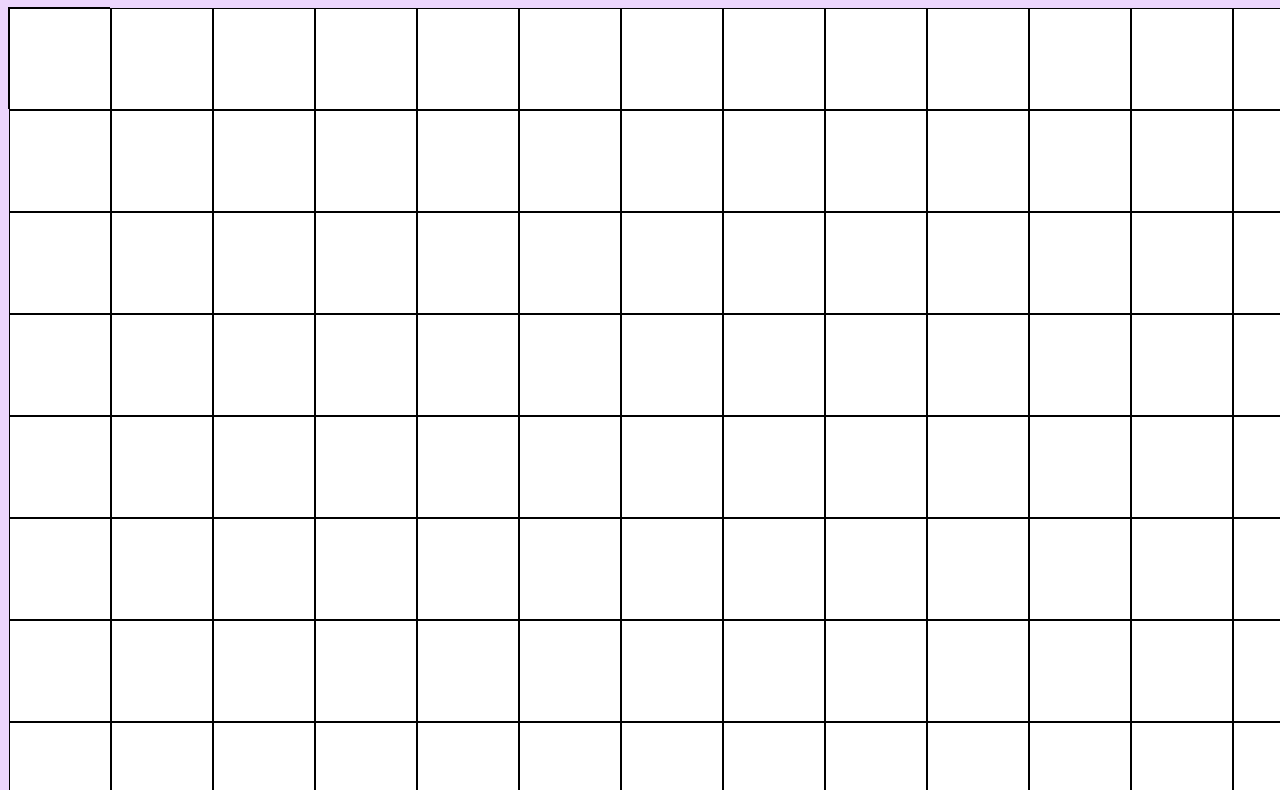
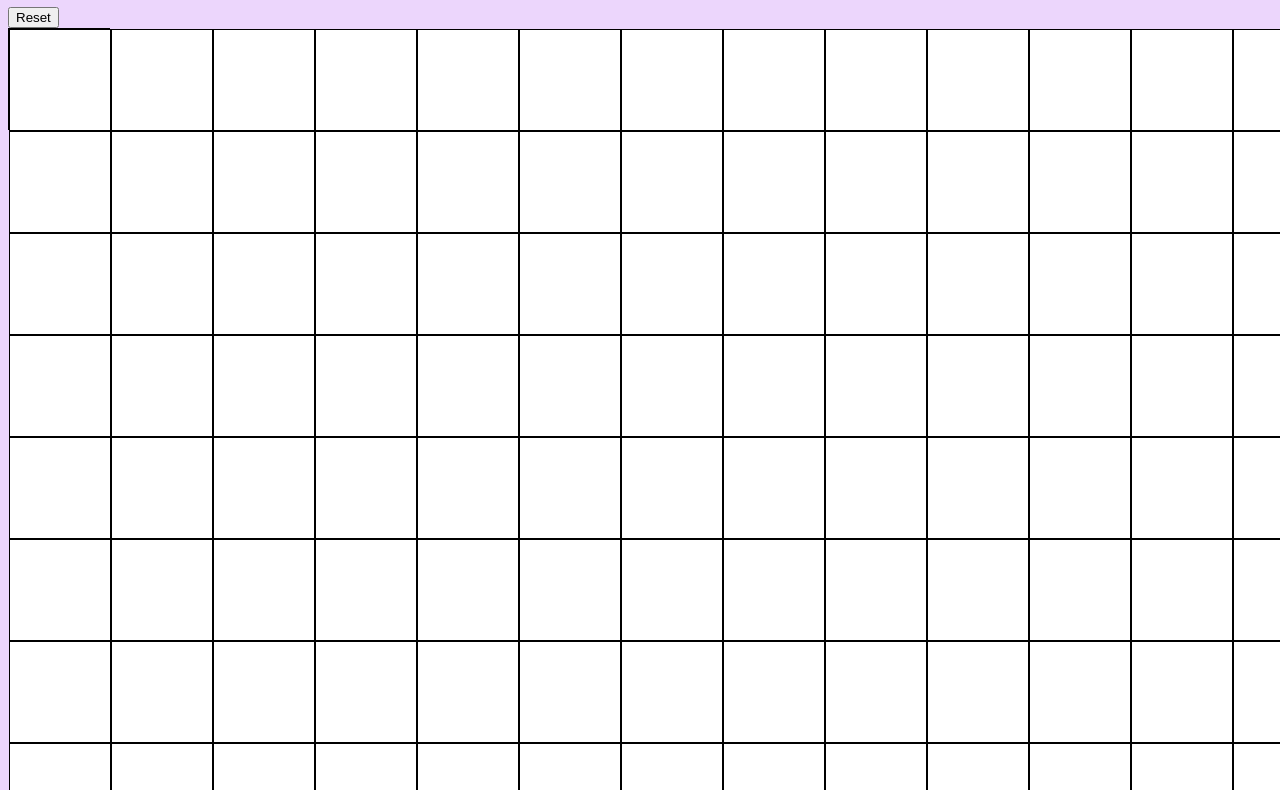
Before and after one commit to Selenityy/Etch-a-Sketch, a plain HTML site: page index.html in a window 1280 px wide. Shown: the part 73-863 px from the top of the page. Drawn offline with Linux system fonts and the light colour scheme.

Commit message:
Redid button placement

```diff
--- a/index.html
+++ b/index.html
@@ -8,6 +8,10 @@
     </head>
     <body>
         <h1 id="title">Etch-a-Sketch</h1>
+            <button class="button"
+                type="button">
+                    Reset
+            </button>
         <div id="container"></div>
     </body>
 </html>
```
